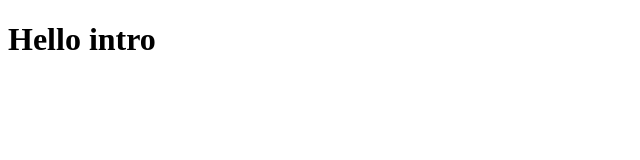
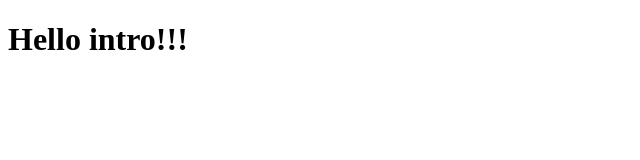
Before and after one commit to Parkeunhyuk1119/Parkeunhyuk.github.io, a plain HTML site: page intro.html in a window 1280 px wide. Shown: the full height of the page, 0-640 px from the left. Drawn offline with Linux system fonts and the light colour scheme.

Commit message:
sdasssaasd

```diff
--- a/intro.html
+++ b/intro.html
@@ -6,7 +6,7 @@
     <title>Document</title>
 </head>
 <body>
-    <h1>Hello intro</h1>
+    <h1>Hello intro!!!</h1>
 
 </body>
 </html>
```
